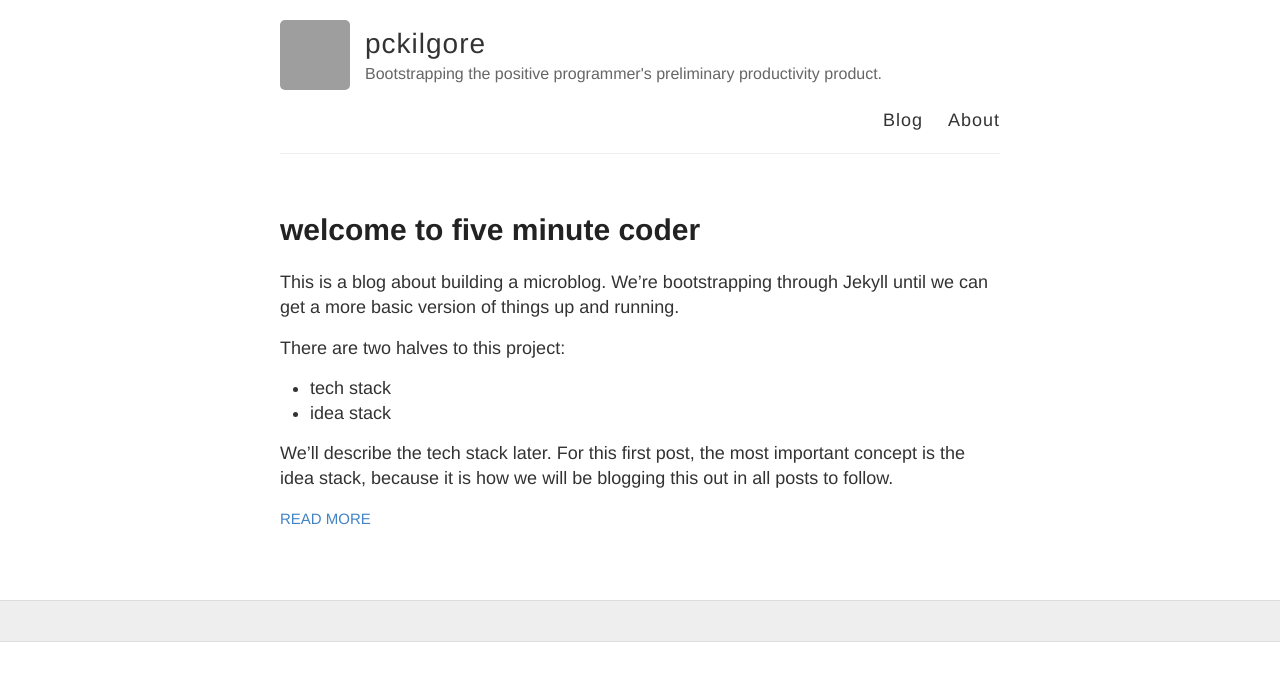
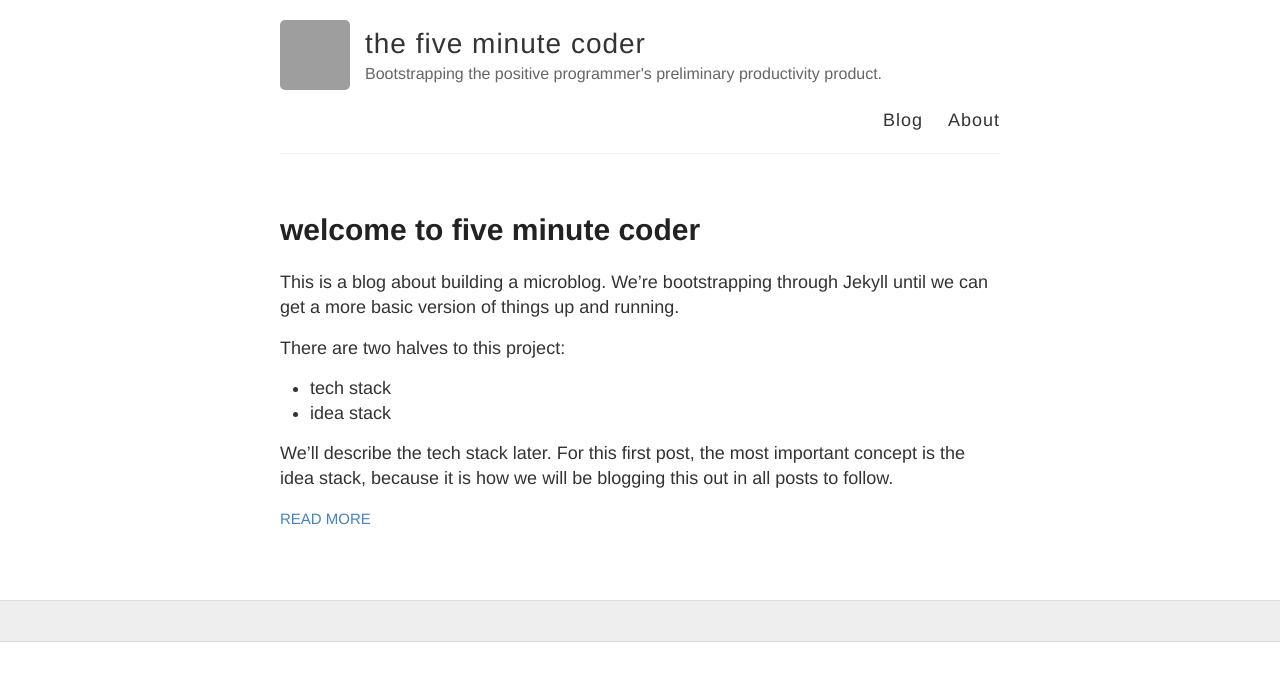
Before and after one commit to pckilgore/fiveminutecoder, a Jekyll site: the page built from index.html, in a window 1280 px wide. Shown: the top 681 px of the page. Built offline with Jekyll 4.4.1, drawn with Linux system fonts in a browser that asks for light colours; grey boxes are pictures that could not be loaded.

Commit message:
Update _config.yml

```diff
--- a/_config.yml
+++ b/_config.yml
@@ -3,7 +3,7 @@
 #
 
 # Name of your site (displayed in the header)
-name: pckilgore
+name: the five minute coder
 
 # Short bio or description (displayed in the header)
 description: Bootstrapping the positive programmer's preliminary productivity product.
```
